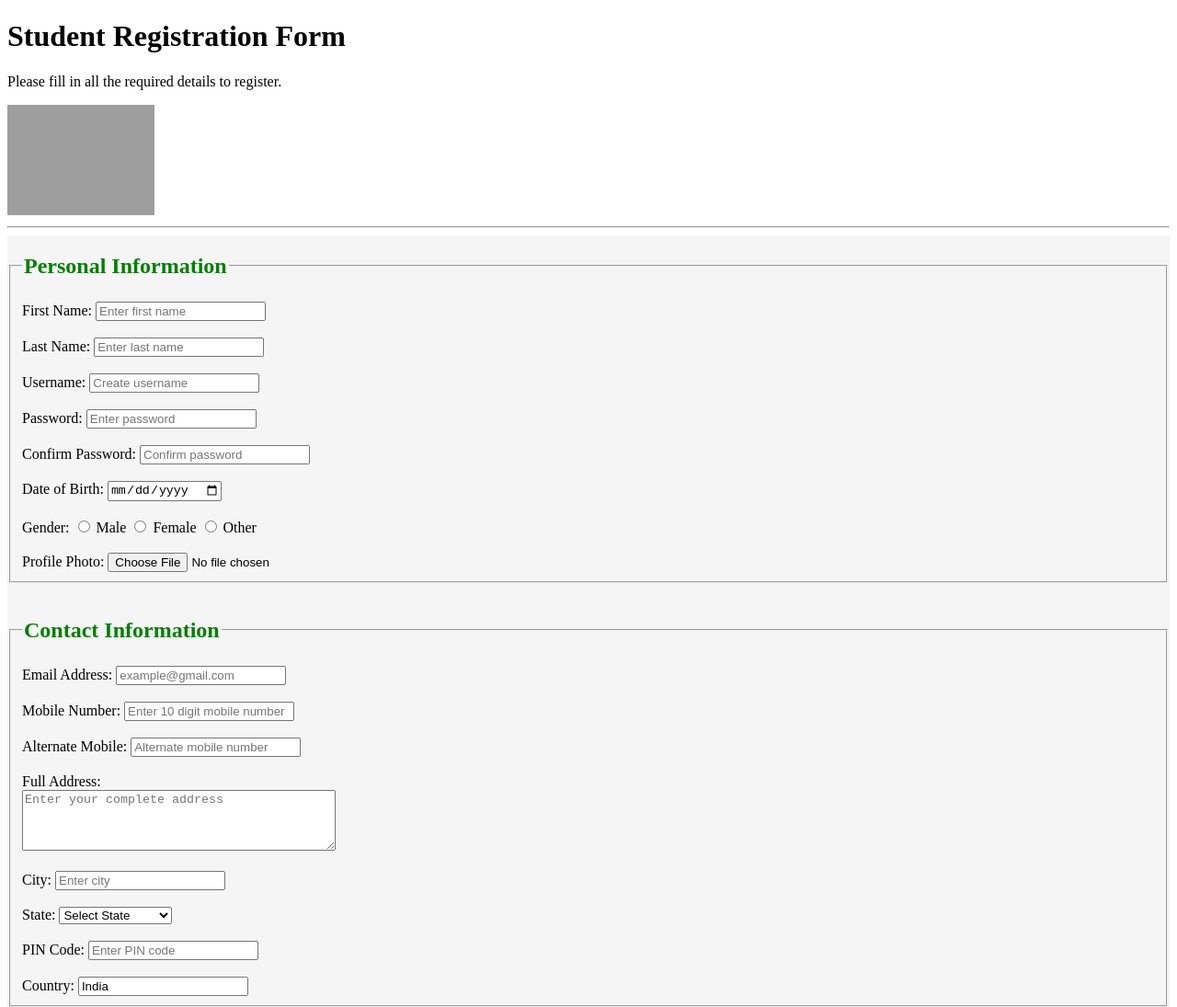
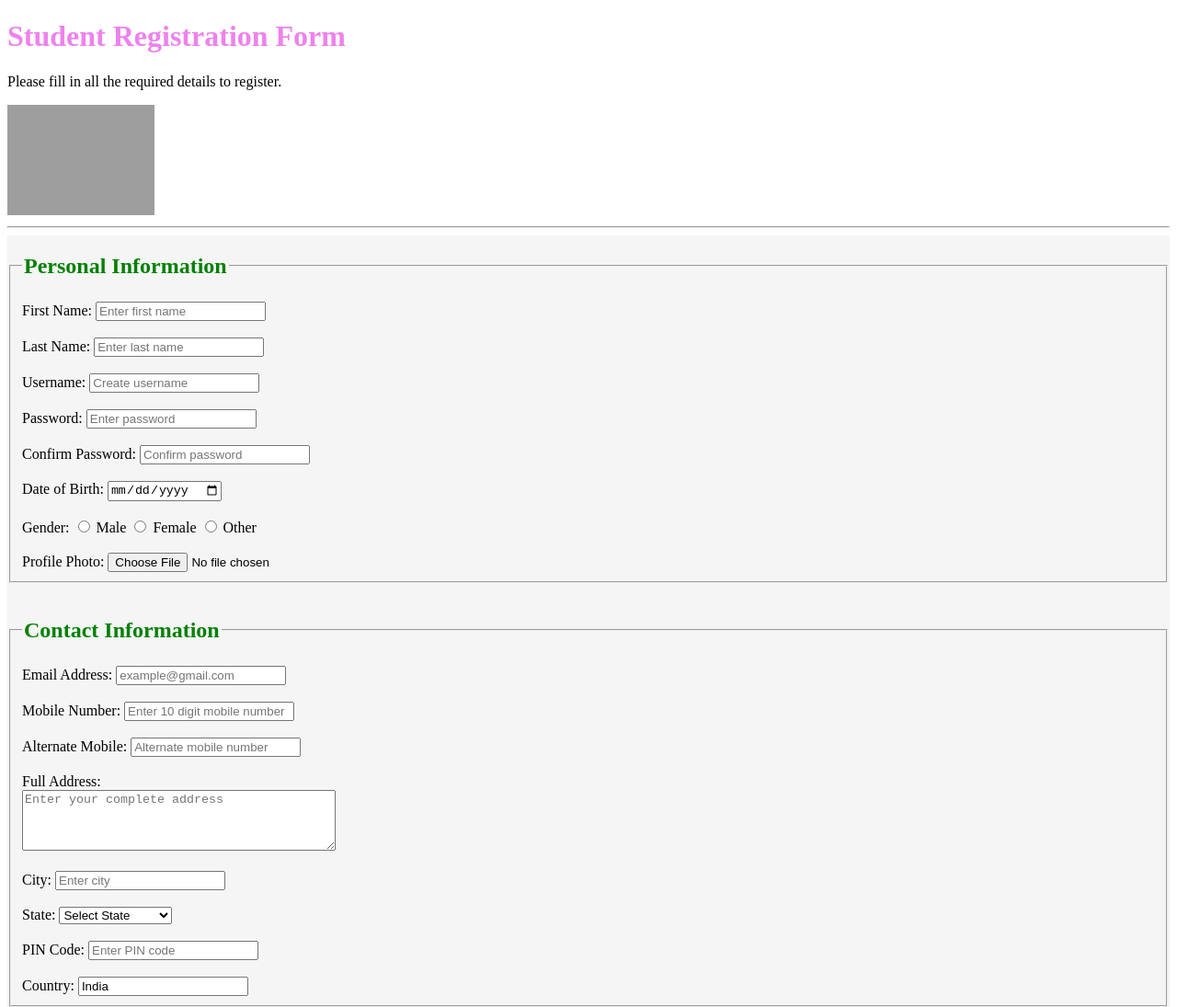
Before and after one commit to JagdishKamadi/html-css-tutorial, a plain HTML site: page code/index.html in a window 1280 px wide. Shown: the top 1095 px of the page at 92% size. Drawn offline with Linux system fonts and the light colour scheme; grey boxes are pictures that could not be loaded.

Commit message:
Updated sample demo for css

```diff
--- a/code/index.html
+++ b/code/index.html
@@ -9,7 +9,7 @@
 
   <body>
     <header>
-      <h1>Student Registration Form</h1>
+      <h1 id="h1">Student Registration Form</h1>
       <p>Please fill in all the required details to register.</p>
 
       <img
--- a/code/style.css
+++ b/code/style.css
@@ -4,3 +4,6 @@ h2 {
 form {
   background-color: whitesmoke;
 }
+#h1 {
+  color: violet;
+}
```
